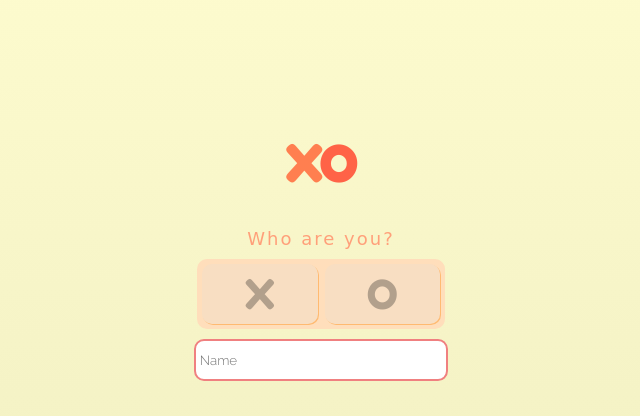
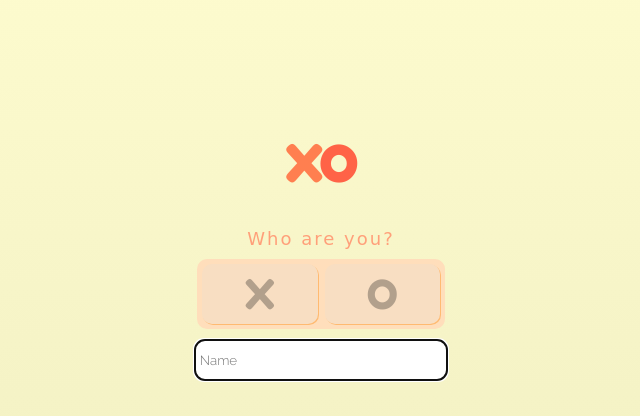
Before and after one commit to TruePadawan/Tic-Tac-Toe, a plain HTML site: page index.html in a window 1280 px wide. Shown: the part 140-556 px from the top of the page, without its empty margins (319-959 px from the left). Drawn offline with Linux system fonts and the light colour scheme; a web font is replaced by a local one.

Commit message:
Improve UX by adding autofocus to player name input field

```diff
--- a/index.html
+++ b/index.html
@@ -18,7 +18,7 @@
                 <button type="button" disabled>X</button>
                 <button type="button" disabled>O</button>
             </div>
-            <input type="text" minlength="2" placeholder="Name" required />
+            <input type="text" minlength="2" placeholder="Name" autofocus required />
         </form>
     </div>
     <h1 style="text-align: center;">TIC-TAC-TOE</h1>
```
